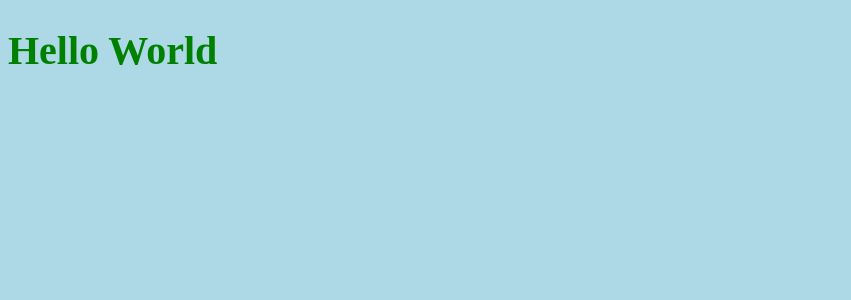
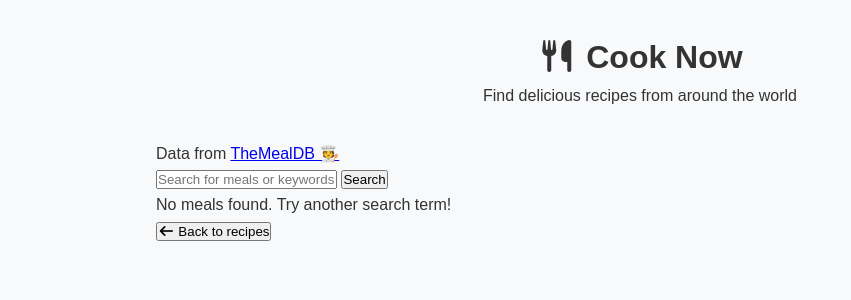
Before and after one commit to NethanT4/Cook-Now, a Django app: page / in a window 1280 px wide. Shown: the top 300 px of the page, without its empty margins (0-851 px from the left). Run offline with Django 5.2, Linux system fonts and the light colour scheme.

Commit message:
added html and basic css

```diff
--- a/Cook Now/CookApp/static/CookApp/style.css
+++ b/Cook Now/CookApp/static/CookApp/style.css
@@ -1,8 +1,40 @@
-body {
-    background-color: lightblue;
+* {
+    margin: 0;
+    padding: 0;
+    box-sizing: border-box;
 }
 
-h1 {
-    color: green;
-    font-size: 40px;
+/* later make background=wheat and heading = orange */
+:root {
+  --primary: #ff7e5f;
+  --primary-dark: #eb5e41;
+  --primary-light: #ffb199;
+  --secondary: #0ba360;
+  --text-dark: #333333;
+  --text-light: #f8f9fa;
+  --background: #ffffff;
+  --background-light: #f8f9fa;
+  --card-bg: #ffffff;
+  --border-radius: 8px;
+  --shadow: 0 2px 4px rgba(0, 0, 0, 0.1);
+  --transition: all 0.3s ease;
 }
+
+body {
+    font-family: sans-serif;
+    background-color: var(--background-light);
+    color: var(--text-dark);
+    line-height: 1.6;
+}
+
+.container {
+    width:100%;
+    max-width: 1000px;
+    margin: 0 auto;
+    padding: 2rem 1rem;
+}
+
+header {
+    text-align: center;
+    margin-bottom: 2rem;
+}
--- a/Cook Now/CookApp/templates/index.html
+++ b/Cook Now/CookApp/templates/index.html
@@ -15,6 +15,54 @@
     >
 </head>
 <body>
-    <h1>Hello World</h1>
+    <div class="container">
+        <header>
+            <h1>
+                <i class = "fas fa-utensils"></i>
+                Cook Now
+            </h1>
+            <p>Find delicious recipes from around the world</p>
+        </header>
+
+
+        <p class="api-link">
+        Data from <a href="https://www.themealdb.com">
+            TheMealDB 🧑‍🍳
+        </a>
+            </p>
+
+
+        <div class="search-container">
+            <input
+            type="text"
+            id="search-input"
+            placeholder="Search for meals or keywords"
+            />
+            <button id="search-btn">
+                Search
+            </button>
+        </div>
+
+        <div id="error-container" class="hidden">
+            <p>No meals found. Try another search term!</p>
+        </div>
+
+        <div id="result-heading"></div>
+
+        <div id="meals" class="meals-container"></div>
+
+        <div id="meal-details" class="hidden">
+            <button id="back-button">
+                <i class="fas fa-arrow-left"></i>
+                Back to recipes
+            </button>
+        </div>
+
+        <div class="meal-details-content"></div>
+
+
+    </div>
+
+    <script src="script.js"></script>
 </body>
 </html>
```
